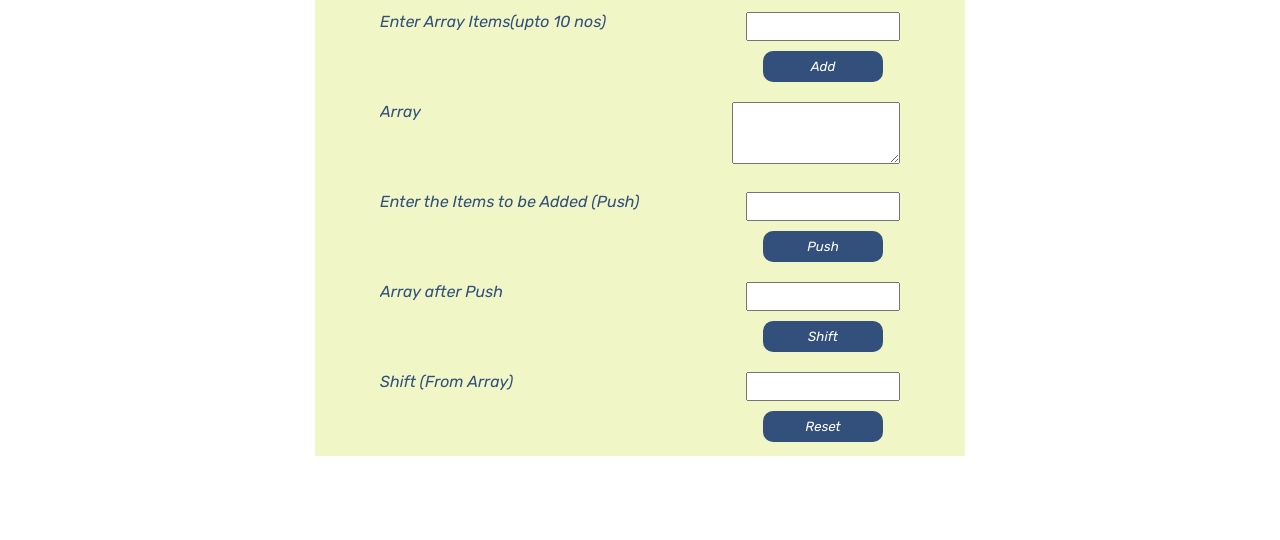
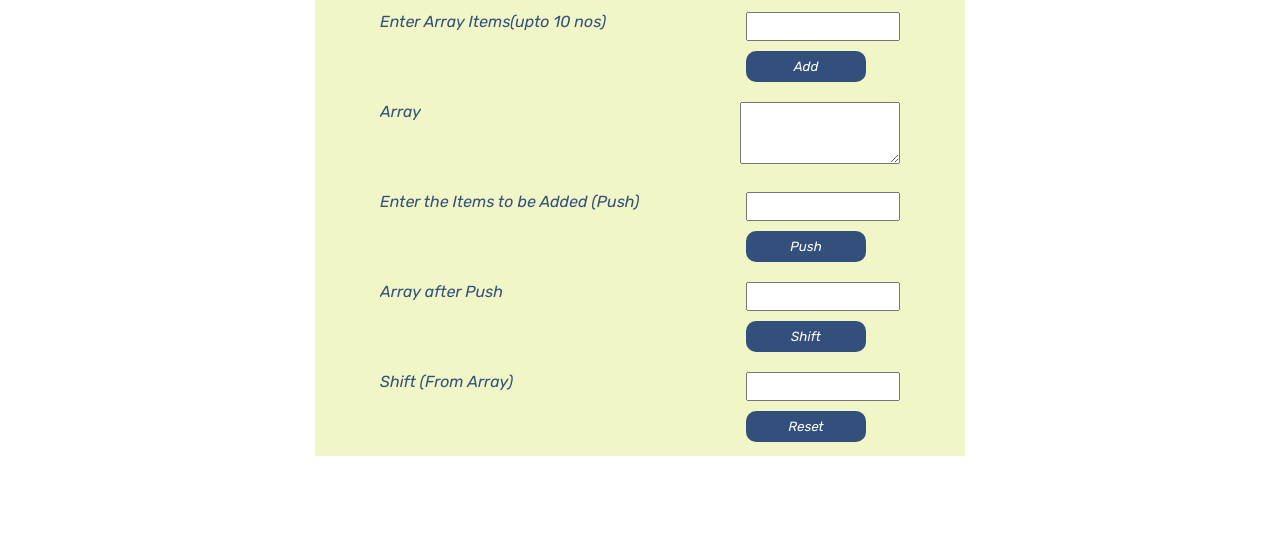
Before and after one commit to ArunachalamElavarasan/VHI-JAVASCRIPT, a plain HTML site: page EX-21 Push & Shift/index.html in a window 1280 px wide. Shown: the part 186-726 px from the top of the page. Drawn offline with Linux system fonts and the light colour scheme.

Commit message:
flexItemCenter class was removed to change the alignment of button

```diff
--- a/EX-21 Push & Shift/index.html
+++ b/EX-21 Push & Shift/index.html
@@ -50,7 +50,7 @@
               <section>
                 <p>Enter Array Items(upto 10 nos)</p>
               </section>
-              <section class="flexDisplay flexDirCol flexBetween inputContainer flexItemCenter">
+              <section class="flexDisplay flexDirCol flexBetween inputContainer">
                 <section><input type="number" name="" id="arrayItem" class="inputFields" min="0" max="1000"></section>
                 <section>
                   <button class="btn bgBlue textLight" onclick="addItem()">Add</button>
@@ -61,15 +61,15 @@
               <section>
                 <p>Array</p>
               </section>
-              <section class="flexDisplay flexDirCol flexBetween inputContainer flexItemCenter">
-                <section><textarea name="" id="arrayResult" cols="20" rows="4"></textarea></section>
+              <section class="flexDisplay flexDirCol flexBetween inputContainer">
+                <section><textarea name="" id="arrayResult" cols="19" rows="4"></textarea></section>
               </section>
             </section>
             <section class="flexDisplay flexBetween">
               <section>
                 <p>Enter the Items to be Added (Push)</p>
               </section>
-              <section class="flexDisplay flexDirCol flexBetween inputContainer flexItemCenter">
+              <section class="flexDisplay flexDirCol flexBetween inputContainer">
                 <section><input type="number" name="" id="inputPush" class="inputFields" min="0" max="1000"></section>
                 <section>
                   <button class="btn bgBlue textLight" onclick="pushItem()">Push</button>
@@ -80,7 +80,7 @@
               <section>
                 <p>Array after Push</p>
               </section>
-              <section class="flexDisplay flexDirCol flexBetween inputContainer flexItemCenter">
+              <section class="flexDisplay flexDirCol flexBetween inputContainer">
                 <section><input type="text" name="" id="pushResult" class="inputFields"></section>
                 <section>
                   <button class="btn bgBlue textLight" onclick="shiftItem()">Shift</button>
@@ -91,7 +91,7 @@
               <section>
                 <p>Shift (From Array)</p>
               </section>
-              <section class="flexDisplay flexDirCol flexBetween inputContainer flexItemCenter">
+              <section class="flexDisplay flexDirCol flexBetween inputContainer">
                 <section><input type="text" name="" id="shiftResult" class="inputFields"></section>
                 <section>
                   <button class="btn bgBlue textLight" onclick="Reset()">Reset</button>
```
